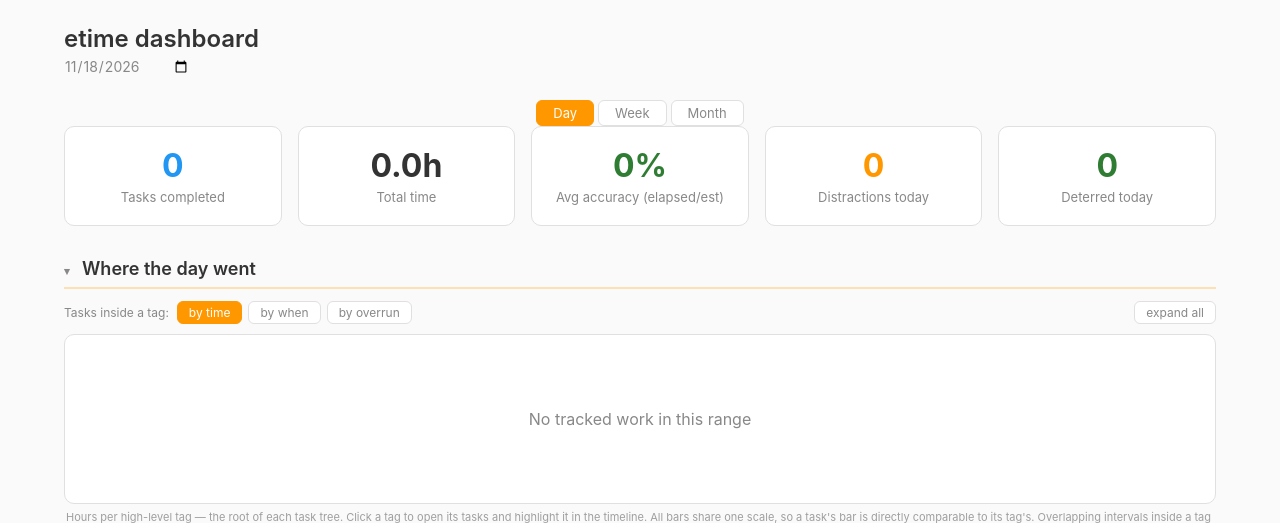
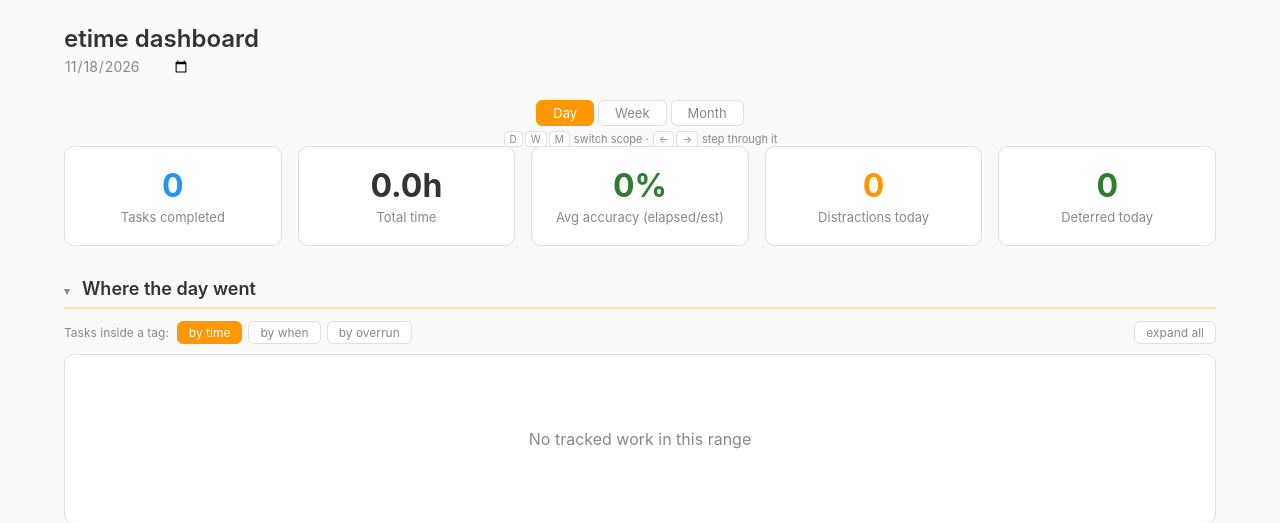
Before and after one commit to GnarlyMshtep/etime, a Flask app: page / in a window 1280 px wide. Shown: the top 523 px of the page. Run offline with Flask 3, Linux system fonts and the light colour scheme; parts of the project's set-up code (start-up, migrations or seed data) failed here and were passed over.

Commit message:
Drive the dashboard's scope and date from the keyboard
D, W and M pick day / week / month; the arrows step back and forward by one
unit of whichever is showing. Reading a stretch of time meant clicking a
toggle, then opening the date picker for every step.

The toggle's own handler moves into setPeriod so a key and a click can't
disagree about which button looks active, and the deep-link branch on load
reuses it instead of repeating the class juggling.

Dates are rebuilt field by field rather than parsed from the ISO string:
new Date("2026-11-18") is UTC midnight, which is the day before west of
Greenwich. A month step holds the day of the month, clamped to the last day of
a shorter one, so stepping off the 31st doesn't skip February.

Keys are ignored while a date field or either writing box has focus, and
whenever a modifier is down, so Cmd-S and the browser's own shortcuts still
behave.

Co-Authored-By: Claude Opus 5 <noreply@anthropic.com>
Claude-Session: https://claude.ai/code/session_01LT3EQPuRbbtrT4UppZ8XJ3

```diff
--- a/dashboard/templates/index.html
+++ b/dashboard/templates/index.html
@@ -169,6 +169,21 @@
             background: var(--accent);
             color: #fff;
             border-color: var(--accent);
+        }
+        .period-hint {
+            text-align: center;
+            margin-top: 6px;
+            font-size: 11px;
+            color: var(--text-muted);
+        }
+        .period-hint kbd {
+            font-family: inherit;
+            font-size: 10px;
+            border: 1px solid var(--border);
+            border-radius: 4px;
+            padding: 1px 5px;
+            margin: 0 1px;
+            background: var(--card-bg);
         }
         .cs-foot {
             font-size: 11px;
@@ -417,6 +432,10 @@
         <button data-period="day" class="active">Day</button>
         <button data-period="week">Week</button>
         <button data-period="month">Month</button>
+    </div>
+    <div class="period-hint">
+        <kbd>D</kbd><kbd>W</kbd><kbd>M</kbd> switch scope &middot;
+        <kbd>&larr;</kbd><kbd>&rarr;</kbd> step through it
     </div>
 
     <div id="dayView">
@@ -2032,22 +2051,66 @@
         }
     }
 
-    // Period toggle (Day / Week / Month)
+    // Period toggle (Day / Week / Month), by click or by key.
+    const PERIODS = ['day', 'week', 'month'];
+
+    function setPeriod(period, { refetch = true } = {}) {
+        if (!PERIODS.includes(period)) return;
+        currentPeriod = period;
+        document.querySelectorAll('#periodToggle button').forEach(
+            b => b.classList.toggle('active', b.dataset.period === period));
+        if (refetch) fetchAndRender(datePicker.value);
+    }
+
     document.getElementById('periodToggle').addEventListener('click', (e) => {
         const btn = e.target.closest('button');
-        if (!btn) return;
-        currentPeriod = btn.dataset.period;
-        document.querySelectorAll('#periodToggle button').forEach(b => b.classList.toggle('active', b === btn));
-        fetchAndRender(datePicker.value);
+        if (btn) setPeriod(btn.dataset.period);
+    });
+
+    // Move the anchor date by one unit of whatever scope is showing. The date is
+    // rebuilt field by field rather than parsed from the ISO string, which
+    // Date() reads as UTC and so lands on the day before west of Greenwich. A
+    // month step holds the day of the month, clamped to the last day of a
+    // shorter one, so stepping on the 31st doesn't skip February.
+    function stepDate(dir) {
+        const [y, m, d] = (datePicker.value || '').split('-').map(Number);
+        if (!y || !m || !d) return;
+        let next;
+        if (currentPeriod === 'month') {
+            const target = new Date(y, m - 1 + dir, 1);
+            const lastDay = new Date(target.getFullYear(), target.getMonth() + 1, 0).getDate();
+            next = new Date(target.getFullYear(), target.getMonth(), Math.min(d, lastDay));
+        } else {
+            next = new Date(y, m - 1, d + dir * (currentPeriod === 'week' ? 7 : 1));
+        }
+        const pad = (n) => String(n).padStart(2, '0');
+        const iso = `${next.getFullYear()}-${pad(next.getMonth() + 1)}-${pad(next.getDate())}`;
+        datePicker.value = iso;
+        fetchAndRender(iso);
+    }
+
+    // D / W / M pick the scope, the arrows walk through it. Anything typed into
+    // the date field or either writing box is typing, not navigating -- and a
+    // modifier means the browser's own shortcut, including the Cmd-S above.
+    document.addEventListener('keydown', (e) => {
+        if (e.metaKey || e.ctrlKey || e.altKey) return;
+        const el = e.target;
+        if (el && (el.isContentEditable || ['INPUT', 'TEXTAREA', 'SELECT'].includes(el.tagName))) return;
+        const scope = { d: 'day', w: 'week', m: 'month' }[e.key.toLowerCase()];
+        if (scope) {
+            e.preventDefault();
+            setPeriod(scope);
+        } else if (e.key === 'ArrowLeft' || e.key === 'ArrowRight') {
+            e.preventDefault();
+            stepDate(e.key === 'ArrowRight' ? 1 : -1);
+        }
     });
 
     // Initial load — ?period=week and #summary / #plan let the Sunday reminder deep-link here.
     const _params = new URLSearchParams(location.search);
     const _wantPeriod = _params.get('period');
     if (_wantPeriod === 'week' || _wantPeriod === 'month') {
-        currentPeriod = _wantPeriod;
-        document.querySelectorAll('#periodToggle button').forEach(
-            b => b.classList.toggle('active', b.dataset.period === _wantPeriod));
+        setPeriod(_wantPeriod, { refetch: false });
     }
     fetchAndRender(datePicker.value).then(() => {
         if (location.hash === '#summary') rvFocusEditor('summary');
```
